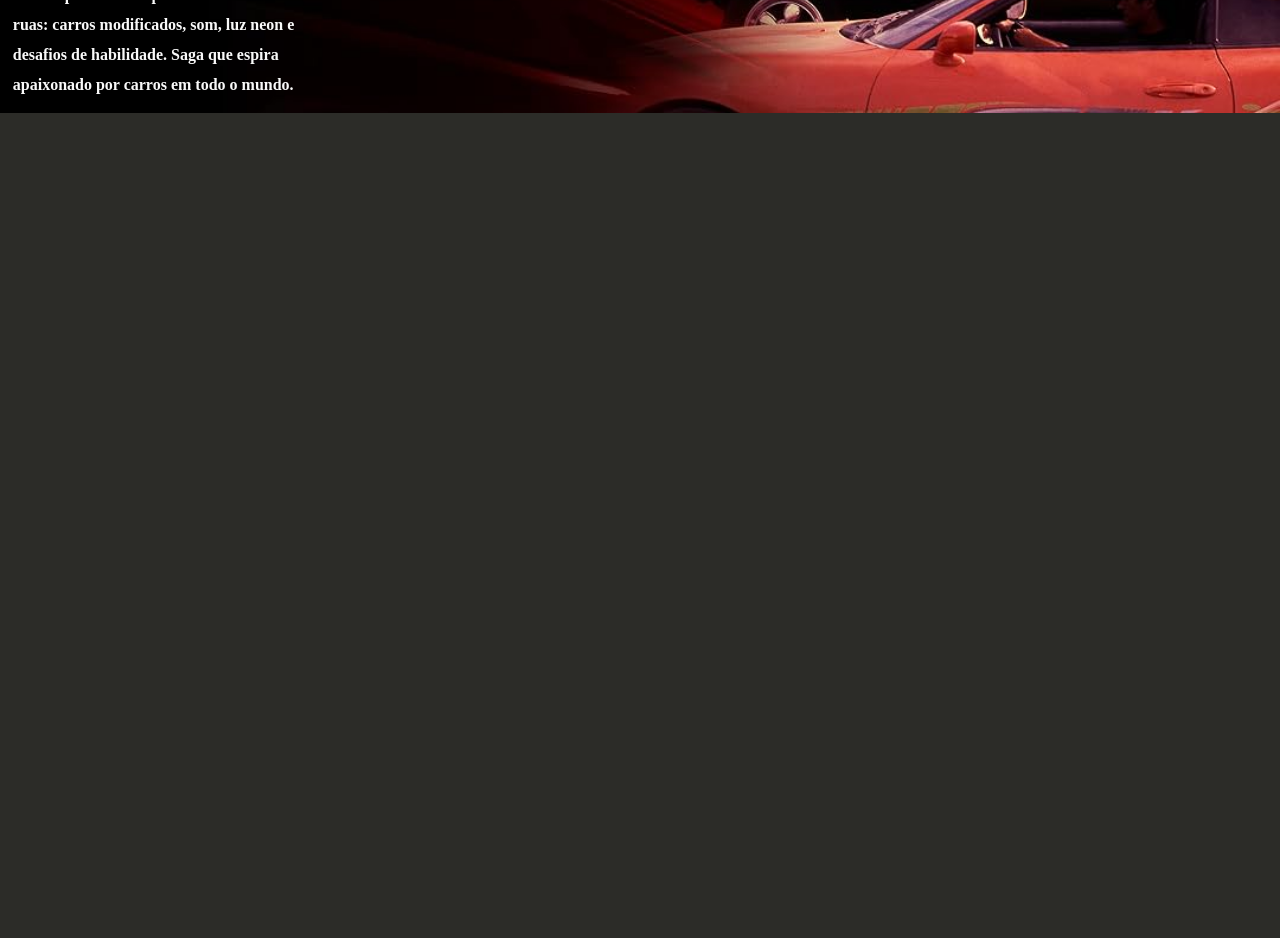
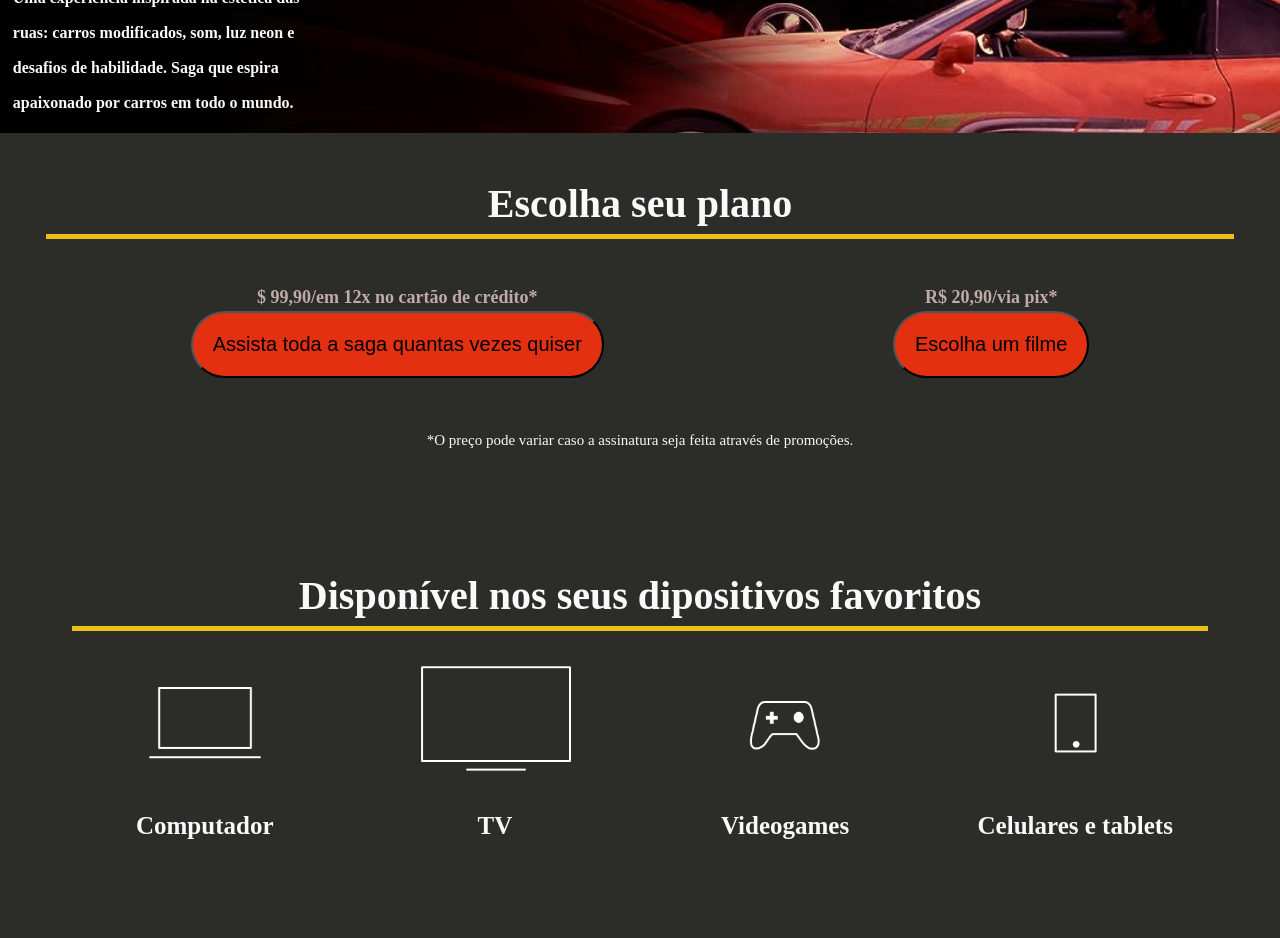
Before and after one commit to KledsonFerreiraFonseca/front-end_land_page-M21, a website: page index.html in a window 1280 px wide. Shown: the part 340-1278 px from the top of the page. Before the commit the page ends 800 px from the top, so only its background shows below. Drawn offline with nearby package versions, Linux system fonts and the light colour scheme; files that its build step writes are made by us from their sources; files whose address does not match are found by name.

Commit message:
criação do arquivo de variaveis, combos e available-devices

```diff
--- a/index.html
+++ b/index.html
@@ -16,5 +16,47 @@
             </h3>
         </div>
     </section>
+    <section class="combos">
+        <h2 class="title">
+            Escolha seu plano
+        </h2>
+        <ul class="combos__list">
+            <li class="combos__list__item">
+
+                <span class="text"><strong>$ 99,90/em 12x no cartão de crédito*</strong></span>
+                <button>Assista toda a saga quantas vezes quiser</button>
+            </li>
+            <li class="combos__list__item">
+                <span class="text"><strong>R$ 20,90/via pix*</strong></span>
+                <button>Escolha um filme</button>
+            </li>
+        </ul>
+        <p class="text--small">
+            *O preço pode variar caso a assinatura seja feita através de promoções.
+        </p>
+    </section>
+    <section class="available-devices">
+        <h2 class="title">
+            Disponível nos seus dipositivos favoritos
+        </h2>
+        <ul class="available-devices__list">
+            <li class="available-devices__list__item">
+                <img src="./dist/images/dispositivos/computador.png" alt="computador">
+                <h4 class="title--small">Computador</h4>
+            </li>
+            <li class="available-devices__list__item">
+                <img src="./dist/images/dispositivos/tv.png" alt="TV">
+                <h4 class="title--small">TV</h4>
+            </li>
+            <li class="available-devices__list__item">
+                <img src="./dist/images/dispositivos/videogames.png" alt="Video Games">
+                <h4 class="title--small">Videogames</h4>
+            </li>
+            <li class="available-devices__list__item">
+                <img src="./dist/images/dispositivos/celular.png" alt="Celulares e tablets">
+                <h4 class="title--small">Celulares e tablets</h4>
+            </li>
+        </ul>
+    </section>
 </body>
 </html>
--- /dev/null
+++ b/src/styles/_available-devices.scss
@@ -0,0 +1,33 @@
+.available-devices {
+    padding: 5.6vw;
+
+    h2 {
+        text-align: center;
+        border-bottom: 5px solid rgb(231, 193, 24);
+        padding-bottom: 5px;
+    }
+
+    &__list {
+        display: grid;
+        gap: 24px;/*espaçamento entre as colunas*/
+        grid-template-columns: repeat(4, 1fr);
+        margin-top: 20px;
+
+        @media (max-width: 768px) {
+            grid-template-columns: repeat(2, 1fr); /*2 colunas em telas menores*/
+        }
+
+        &__item {
+            text-align: center;
+
+            h4 {
+                margin-top: 20px;
+                margin-bottom: 24px;
+            }
+
+            img {
+                max-width: 100%;
+            }
+        }
+    }
+}
--- /dev/null
+++ b/src/styles/_combos.scss
@@ -0,0 +1,49 @@
+@use 'variaveis';
+
+.combos {
+    padding: 3.6vw;
+    text-align: center;
+
+
+    h2 {
+        color: variaveis.$corTextoSecundario;
+        border-bottom: 5px solid rgb(231, 193, 24);
+        padding-bottom: 5px;
+    }
+
+    &__list {
+        display: flex;
+        justify-content: space-around;
+        margin-top: 20px;
+    }
+
+
+
+    &__item {
+        padding: 60px 44px 44px;
+        max-width: 380px;
+        width: 100%;
+    }
+
+    button {
+        padding: 20px;
+        border-radius: 50px;
+        cursor: pointer;
+        background-color: rgb(226, 48, 17);
+        font-size: 20px;
+
+    }
+
+    strong {
+        text-align: center;
+        display: block;
+        margin-top: 24px;
+    }
+
+    P {
+        text-align: center;
+        margin-top: 50px;
+        color: variaveis.$corTextoSecundario;
+    }
+
+}
--- a/src/styles/_hero.scss
+++ b/src/styles/_hero.scss
@@ -1,3 +1,5 @@
+@use 'variaveis';
+
 .hero {
     padding: 1vw;
     background-size: 100%;//tamanho do fundo
--- /dev/null
+++ b/src/styles/_variaveis.scss
@@ -0,0 +1,3 @@
+$corDeFundo: rgb(44, 44, 40);
+$corTextoPrincipal: rgb(192, 171, 171);
+$corTextoSecundario: #f9f9f9;
--- a/src/styles/main.scss
+++ b/src/styles/main.scss
@@ -1,38 +1,41 @@
+@use 'combos';
 @use 'hero';
+@use 'variaveis';
+@use 'available-devices';
+
 
 *{
     margin: 0;
     padding: 0;
     box-sizing: border-box;
+    list-style: none;
 }
 
-$corDeFundo: rgb(44, 44, 40);
-$corTextoPrincipal: rgb(214, 45, 45);
-$corTextoSecundario: #f9f9f9;
+
 
 body {
-    background-color: $corDeFundo;
+    background-color: variaveis.$corDeFundo;
 
 }
 
 
 /*criação de 3 classes de FONTE P/ OS TEXTOS*/
-@mixin text($fontSize: 16px) {/*mixin / text->nome do mixin / $fonteSize->argumento / 16px->tamanho padrão*/
+@mixin text($fontSize: 18px) {/*mixin / text->nome do mixin / $fonteSize->argumento / 16px->tamanho padrão*/
     font-size: $fontSize;/*font-size -> tamanho da fonte*/
     line-height: $fontSize + 10px;/*line-height -> altura da linha*/
-    color: $corTextoPrincipal;
+    color: variaveis.$corTextoPrincipal;
 }
 
 /*criação de 3 classes de FONTE P/ OS TÍTULOS*/
 @mixin title ($fontSize: 40px) {/*mixin / text->nome do mixin / $fonteSize->argumento / 28px->tamanho padrão*/
     @include text($fontSize);
-    color: $corTextoSecundario;
+    color: variaveis.$corTextoSecundario;
 }
 
 
 /*fonte grande "1"*/
 .text--big {
-    @include text(18px);
+    @include text(20px);
 }
 
 /*fonte média "2"*/
@@ -42,13 +45,13 @@ body {
 
 /*fonte pequena "3"*/
 .text--small {
-    @include text(12px);
+    @include text(15px);
 }
 
 /*criação de 1 classes de fonte para os links*/
 .link-text {
     @include text(18px);
-    color: $corTextoSecundario;
+    color: variaveis.$corTextoSecundario;
     text-decoration: underline;
 }
 
@@ -56,7 +59,7 @@ body {
 /*criação de 3 classes de FONTE P/ OS TÍTULOS*/
 /*fonte grande "1"*/
 .title--big {
-    @include title(44px);
+    @include title(50px);
 }
 
 /*fonte média "2"*/
@@ -66,5 +69,5 @@ body {
 
 /*fonte pequena "3"*/
 .title--small {
-    @include title(20px);
+    @include title(25px);
 }
```
